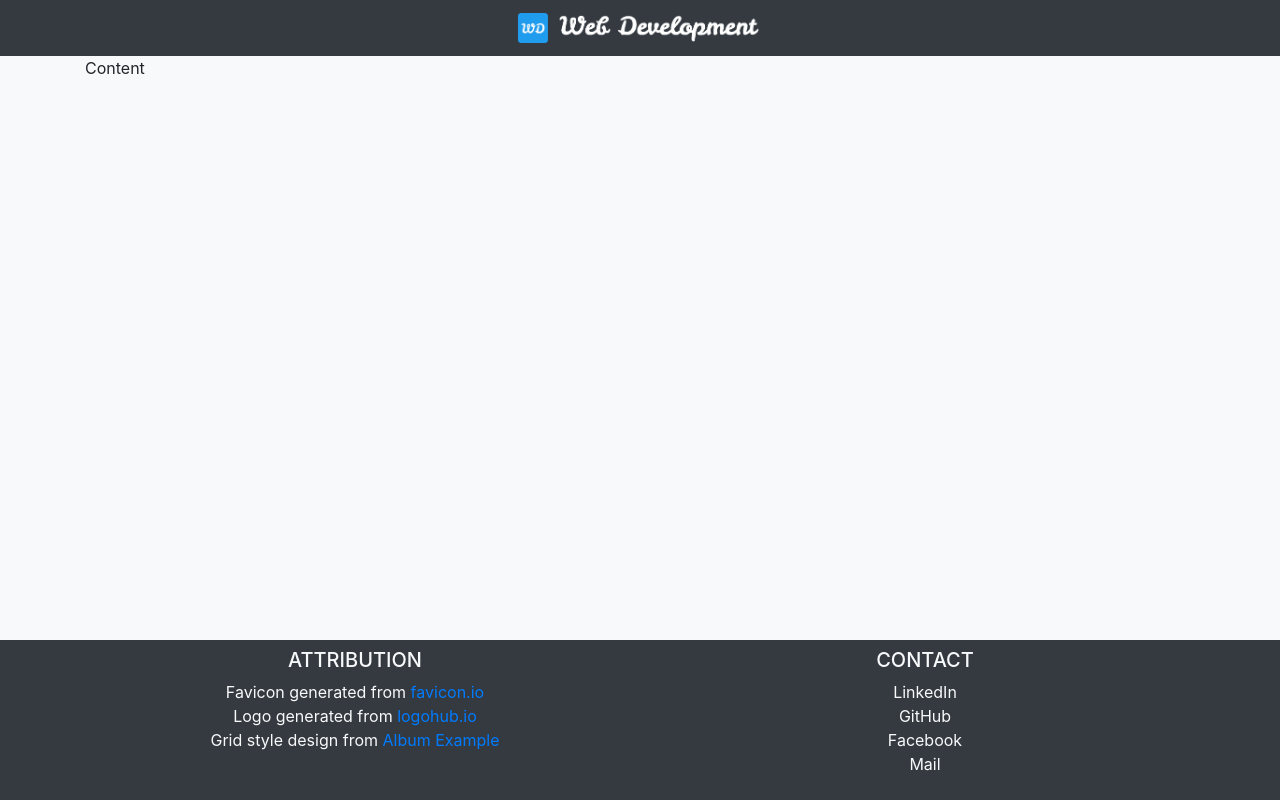
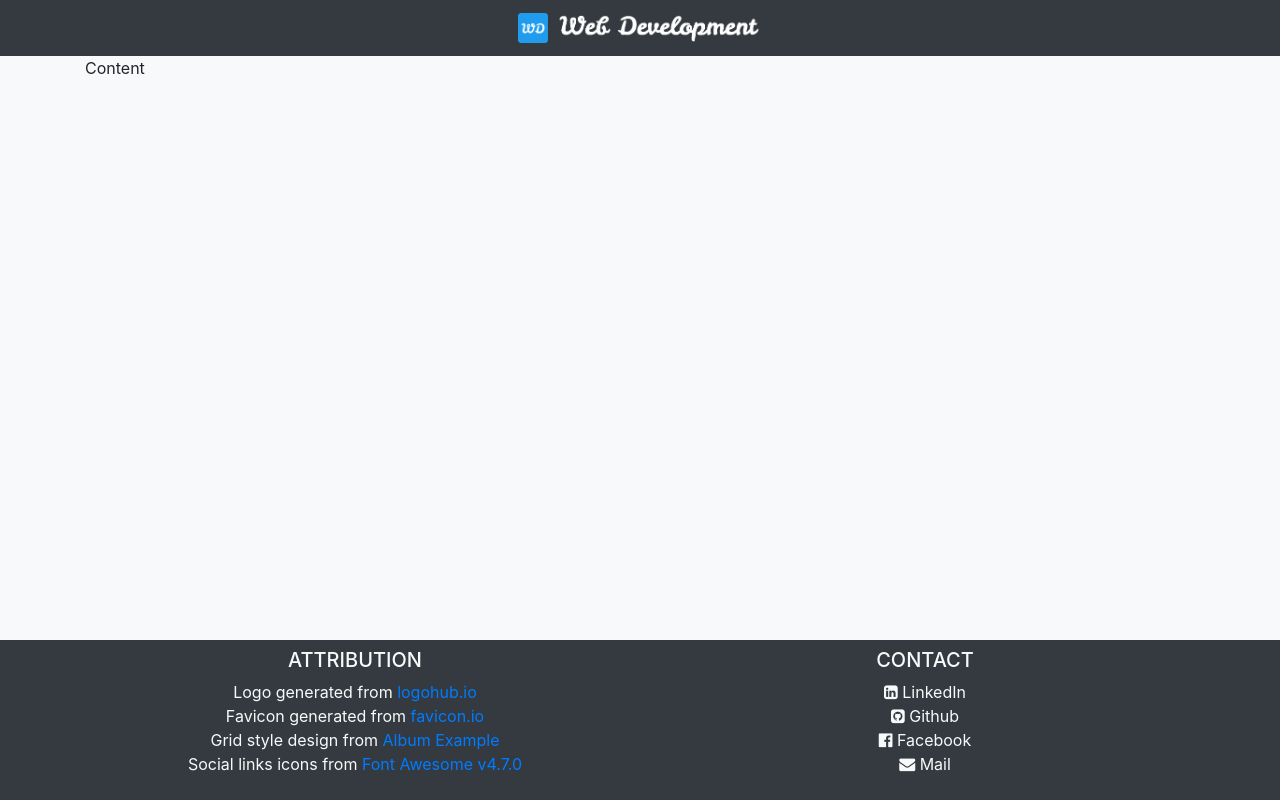
Before and after one commit to OjeshManandhar/Web-designing-practice, a plain HTML site: page home/html/index.html in a window 1280 px wide. Drawn offline with nearby package versions, Linux system fonts and the light colour scheme; files whose address does not match are found by name.

Commit message:
Add social links

```diff
--- a/home/html/index.html
+++ b/home/html/index.html
@@ -16,6 +16,13 @@
       href="https://stackpath.bootstrapcdn.com/bootstrap/4.4.1/css/bootstrap.min.css"
       integrity="sha384-Vkoo8x4CGsO3+Hhxv8T/Q5PaXtkKtu6ug5TOeNV6gBiFeWPGFN9MuhOf23Q9Ifjh"
       crossorigin="anonymous"
+    />
+
+    <!-- Font Awesome v4.7.0 -->
+    <!-- Too lazy to create an account for v5.x -->
+    <link
+      rel="stylesheet"
+      href="https://cdnjs.cloudflare.com/ajax/libs/font-awesome/4.7.0/css/font-awesome.min.css"
     />
 
     <!-- Custom CSS link -->
@@ -50,22 +57,24 @@
             <h5 class="text-uppercase">Attribution</h5>
             <ul class="list-unstyled">
               <li>
+                Logo generated from
+                <a
+                  class="text-primary"
+                  href="https://logohub.io/"
+                  target="_blank"
+                >
+                  logohub.io
+                </a>
+              </li>
+              <li>
                 Favicon generated from
                 <a
                   class="text-primary"
                   href="https://favicon.io/"
                   target="_blank"
-                  >favicon.io</a
                 >
-              </li>
-              <li>
-                Logo generated from
-                <a
-                  class="text-primary"
-                  href="https://logohub.io/"
-                  target="_blank"
-                  >logohub.io</a
-                >
+                  favicon.io
+                </a>
               </li>
               <li>
                 Grid style design from
@@ -73,8 +82,19 @@
                   class="text-primary"
                   href="https://getbootstrap.com/docs/4.4/examples/album/#"
                   target="_blank"
-                  >Album Example</a
                 >
+                  Album Example
+                </a>
+              </li>
+              <li>
+                Social links icons from
+                <a
+                  class="text-primary"
+                  href="https://fontawesome.com/v4.7.0/"
+                  target="_blank"
+                >
+                  Font Awesome v4.7.0
+                </a>
               </li>
             </ul>
           </div>
@@ -82,10 +102,42 @@
           <div class="col-sm-3 col-md-4 col-xl-6">
             <h5 class="text-uppercase">Contact</h5>
             <ul class="list-unstyled">
-              <li>LinkedIn</li>
-              <li>GitHub</li>
-              <li>Facebook</li>
-              <li>Mail</li>
+              <li>
+                <a
+                  class="text-light"
+                  href="https://www.linkedin.com/in/ozes-manandhar/"
+                  target="_blank"
+                >
+                  <i class="fa fa-linkedin-square" aria-hidden="true"></i>
+                  LinkedIn
+                </a>
+              </li>
+              <li>
+                <a
+                  class="text-light"
+                  href="https://github.com/OjeshManandhar"
+                  target="_blank"
+                >
+                  <i class="fa fa-github-square" aria-hidden="true"></i>
+                  Github
+                </a>
+              </li>
+              <li>
+                <a
+                  class="text-light"
+                  href="https://www.facebook.com/ozes.manandhar"
+                  target="_blank"
+                >
+                  <i class="fa fa-facebook-official" aria-hidden="true"></i>
+                  Facebook
+                </a>
+              </li>
+              <li>
+                <a href="mailto:ozes.manandhar@gmail.com" class="text-light">
+                  <i class="fa fa-envelope" aria-hidden="true"></i>
+                  Mail
+                </a>
+              </li>
             </ul>
           </div>
         </div>
```
